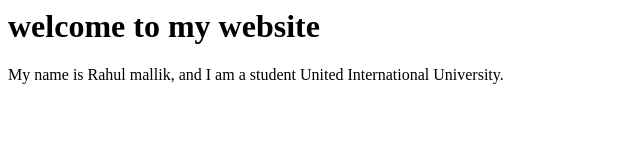
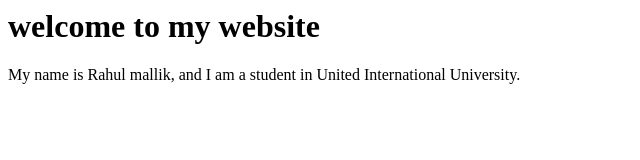
Before and after one commit to Rahulmallik3507/Rahulmallik3507.github.io, a plain HTML site: page index.html in a window 1280 px wide. Shown: the full height of the page, 0-640 px from the left. Drawn offline with Linux system fonts and the light colour scheme.

Commit message:
Update index.html

```diff
--- a/index.html
+++ b/index.html
@@ -4,6 +4,6 @@
 </head>
 <body>
 <h1>welcome to my website</h1>
-<p>My name is Rahul mallik, and I am a student United International University.</p>
+<p>My name is Rahul mallik, and I am a student in United International University.</p>
 </body>
 </html>
```
